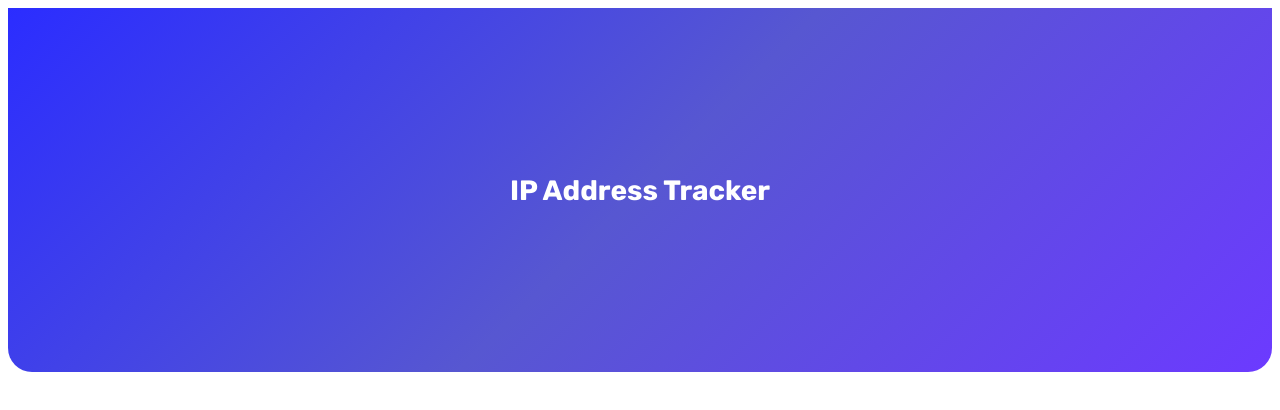
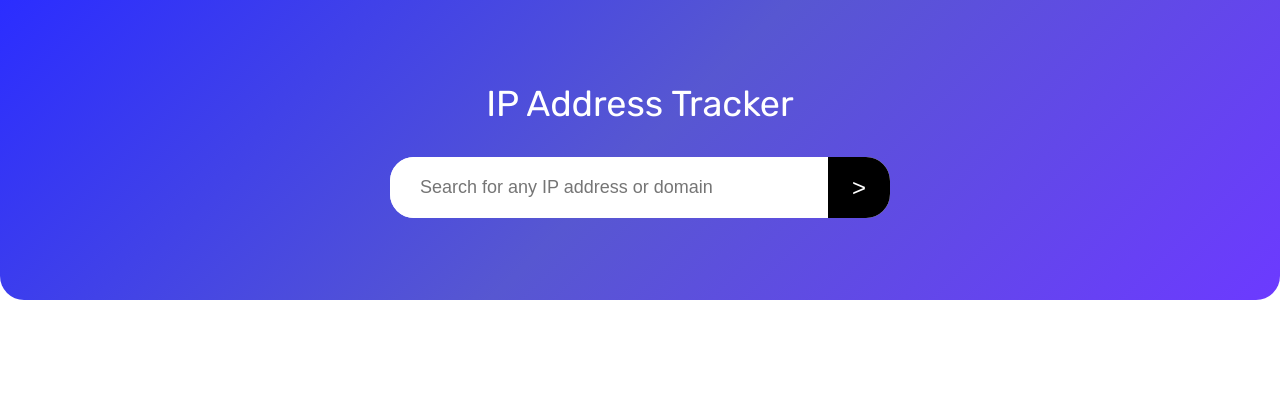
Before and after one commit to nonowelle/ip-address-tracker, a Vue app: page / in a window 1280 px wide. Shown: the top 410 px of the page. Built offline with nearby package versions, Linux system fonts and the light colour scheme.

Commit message:
style search bar

```diff
--- a/index.html
+++ b/index.html
@@ -1,9 +1,9 @@
 <!DOCTYPE html>
 <html lang="">
   <head>
-    <meta charset="UTF-8">
-    <link rel="icon" href="/favicon.ico">
-    <meta name="viewport" content="width=device-width, initial-scale=1.0">
+    <meta charset="UTF-8" />
+    <link rel="icon" href="/favicon.ico" />
+    <meta name="viewport" content="width=device-width, initial-scale=1.0" />
     <title>Vite App</title>
   </head>
   <body>
--- a/src/assets/main.scss
+++ b/src/assets/main.scss
@@ -1,5 +1,14 @@
 @import url('https://fonts.googleapis.com/css2?family=Rubik:wght@400;500;700&display=swap');
+
+* {
+  margin: 0;
+  padding: 0;
+  box-sizing: border-box;
+}
 
 body {
   font-family: 'Rubik', sans-serif;
+  margin: 0;
+  padding: 0;
+  box-sizing: border-box;
 }
--- a/src/components/IPSearchBar.vue
+++ b/src/components/IPSearchBar.vue
@@ -3,13 +3,18 @@
 <template>
   <div class="hero-background">
     <h1>IP Address Tracker</h1>
+    <div class="search-bar">
+      <input type="text" placeholder="Search for any IP address or domain" />
+      <button>></button>
+    </div>
   </div>
 </template>
 
 <style scoped lang="scss">
 h1 {
   color: white;
-  font-size: 28px;
+  font-size: 36px;
+  font-weight: 300;
 }
 .hero-background {
   background: linear-gradient(135deg, #2b2dff 0%, #5757d1 50%, #6c3aff 100%);
@@ -25,4 +30,42 @@ h1 {
   text-align: center;
   padding: 2rem 1rem;
 }
+.search-bar {
+  display: flex;
+  align-items: stretch;
+  justify-content: center;
+  width: 100%;
+  max-width: 500px;
+  margin-top: 2rem;
+  background-color: white;
+  border-radius: 24px;
+  font-weight: 100;
+}
+
+input {
+  display: flex;
+  align-items: center;
+  justify-content: center;
+  width: 90vw;
+  padding: 20px 30px;
+  font-size: 18px;
+  min-height: 60px;
+  border-radius: 24px 0 0 24px;
+  background-color: white;
+  border: none;
+  outline: none;
+}
+button {
+  background-color: black;
+  color: white;
+  border-radius: 0 24px 24px 0;
+  padding: 0 24px;
+  height: auto;
+  border: none;
+  display: flex;
+  align-items: center;
+  justify-content: center;
+  font-size: 24px;
+  cursor: pointer;
+}
 </style>
```
Also changed, not shown: src/components/icons/IconCommunity.vue (deleted, +0 -7 lines), src/components/icons/IconDocumentation.vue (deleted, +0 -7 lines), src/components/icons/IconEcosystem.vue (deleted, +0 -7 lines), src/components/icons/IconSupport.vue (deleted, +0 -7 lines), src/components/icons/IconTooling.vue (deleted, +0 -19 lines).
